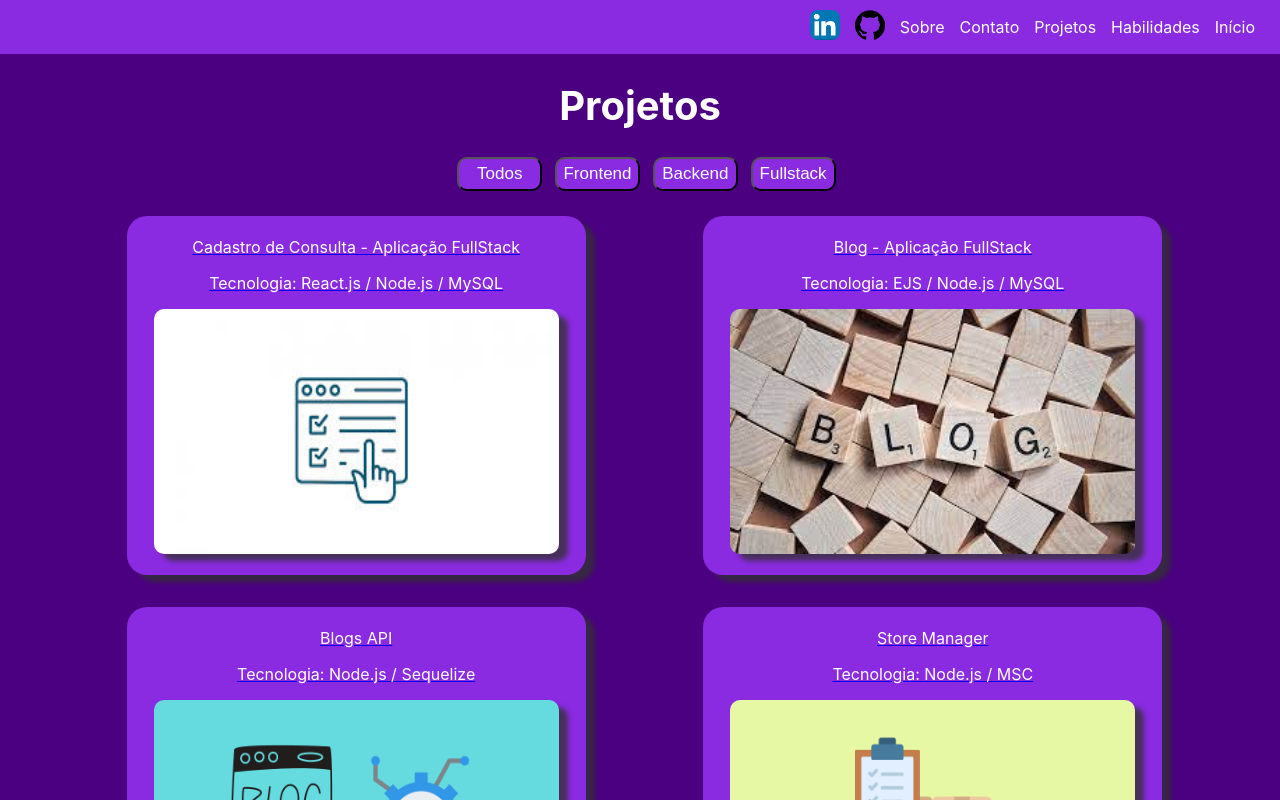
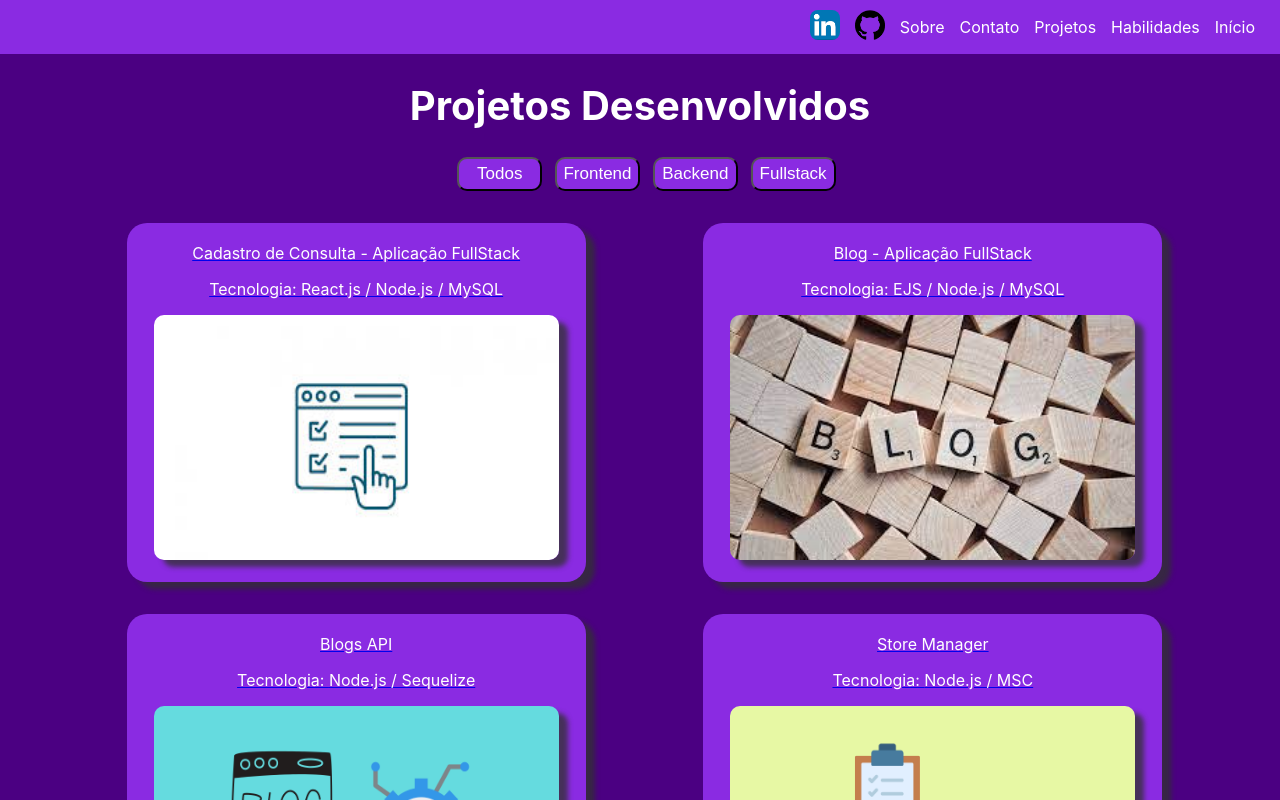
Before and after one commit to ThiagoGasparini/ThiagoGasparini.github.io, a React (Create React App) app: page /projects in a window 1280 px wide. Shown: the top 800 px of the page. Built offline with nearby package versions, Linux system fonts and the light colour scheme.

Commit message:
add alteração nas animações da home

```diff
--- a/src/pages/Projects.jsx
+++ b/src/pages/Projects.jsx
@@ -46,7 +46,7 @@ const Projects = () => {
   return (
     <div>
       <Header />
-      <h1 className="title">Projetos</h1>
+      <h1 className="title">Projetos Desenvolvidos</h1>
       <div className='btns'>
         <button className='btn' onClick={allBtn}>Todos</button>
         <button className='btn' onClick={frontBtn}>Frontend</button>
--- a/src/pages/pages-css/Home.css
+++ b/src/pages/pages-css/Home.css
@@ -27,13 +27,13 @@ body {
 .dev {
   white-space: nowrap;
   overflow: hidden;
-  animation: typing 4s steps(40) 5s normal both;
+  animation: typing 2s steps(40) 3s normal both;
 }
 
 .dev1 {
   white-space: nowrap;
   overflow: hidden;
-  animation: typing 4s steps(40) 1s normal both;
+  animation: typing 2s steps(40) 1s normal both;
 }
 
 @keyframes typing {
--- a/src/pages/pages-css/Projects.css
+++ b/src/pages/pages-css/Projects.css
@@ -10,7 +10,7 @@
 .btns {
   display: flex;
   justify-content: center;
-  margin-bottom: 2%;
+  margin-bottom: 2.5%;
 }
 
 .btn {
```
